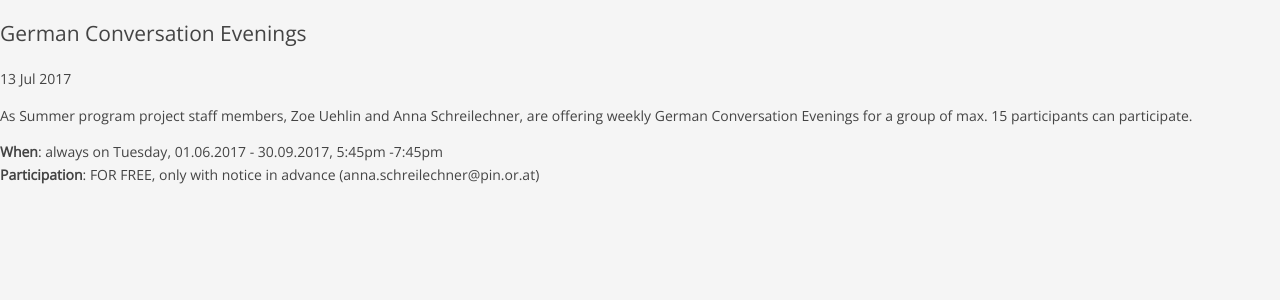
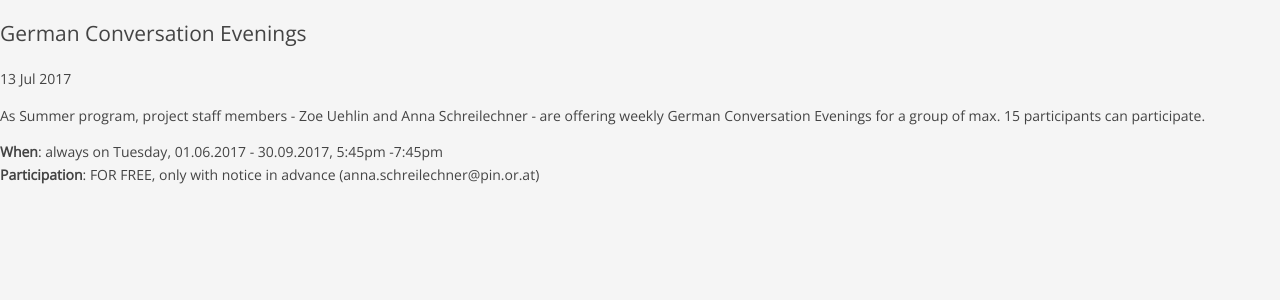
Before and after one commit to pinverein/anna-laura, a Jekyll site: the page built from _posts/en/news/2017-07-13-en_German Conversation Evenings.md, in a window 1280 px wide. Shown: the top 300 px of the page. Built offline with Jekyll 4.4.1, drawn with Linux system fonts in a browser that asks for light colours; comment, search, counter and statistics services are not loaded.

```diff
--- a/_posts/en/news/2017-07-13-en_German Conversation Evenings.md
+++ b/_posts/en/news/2017-07-13-en_German Conversation Evenings.md
@@ -7,7 +7,7 @@ weight: 1
 newsID: 'news1'
 ---
 
-As Summer program project staff members, Zoe Uehlin and Anna Schreilechner, are offering weekly German Conversation Evenings for a group of max. 15 participants can participate.
+As Summer program, project staff members - Zoe Uehlin and Anna Schreilechner - are offering weekly German Conversation Evenings for a group of max. 15 participants can participate.
 
 **When**: always on Tuesday, 01.06.2017 - 30.09.2017, 5:45pm -7:45pm
 **Participation**: FOR FREE, only with notice in advance (anna.schreilechner@pin.or.at)
```
